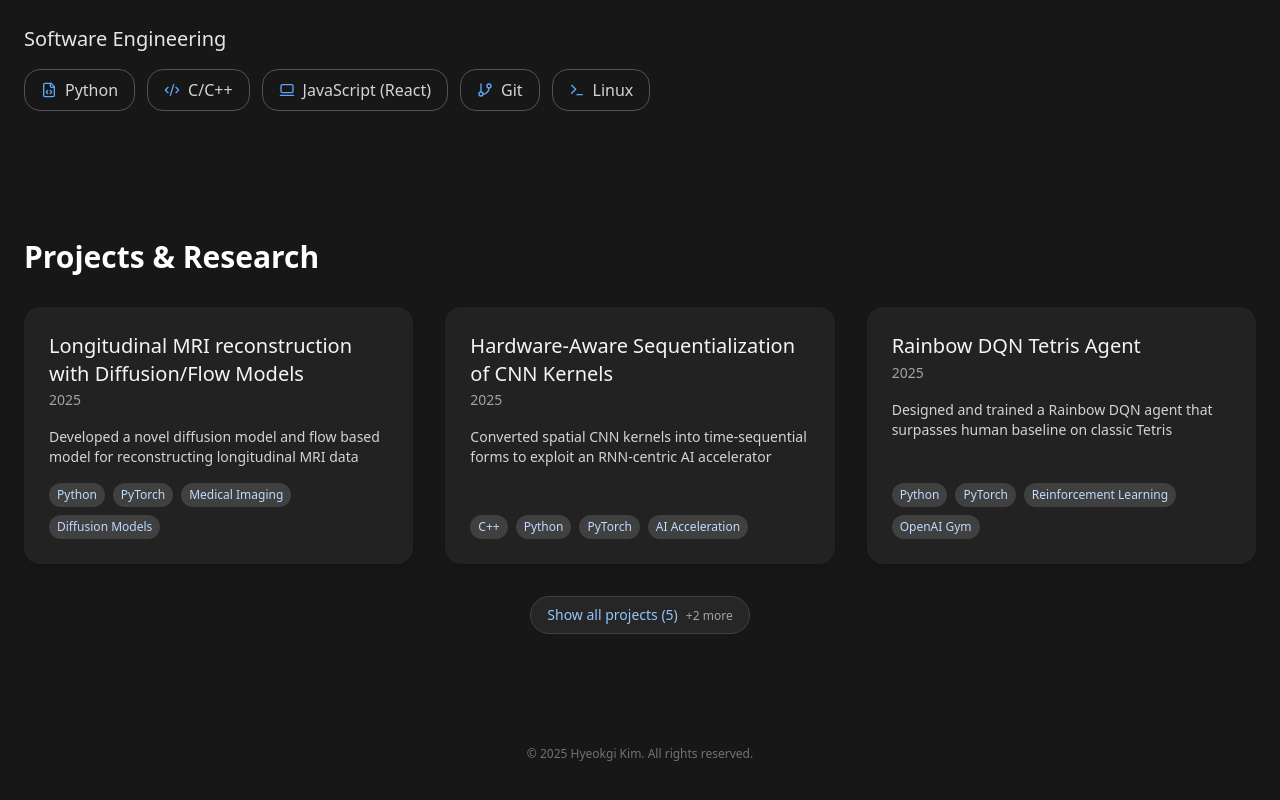
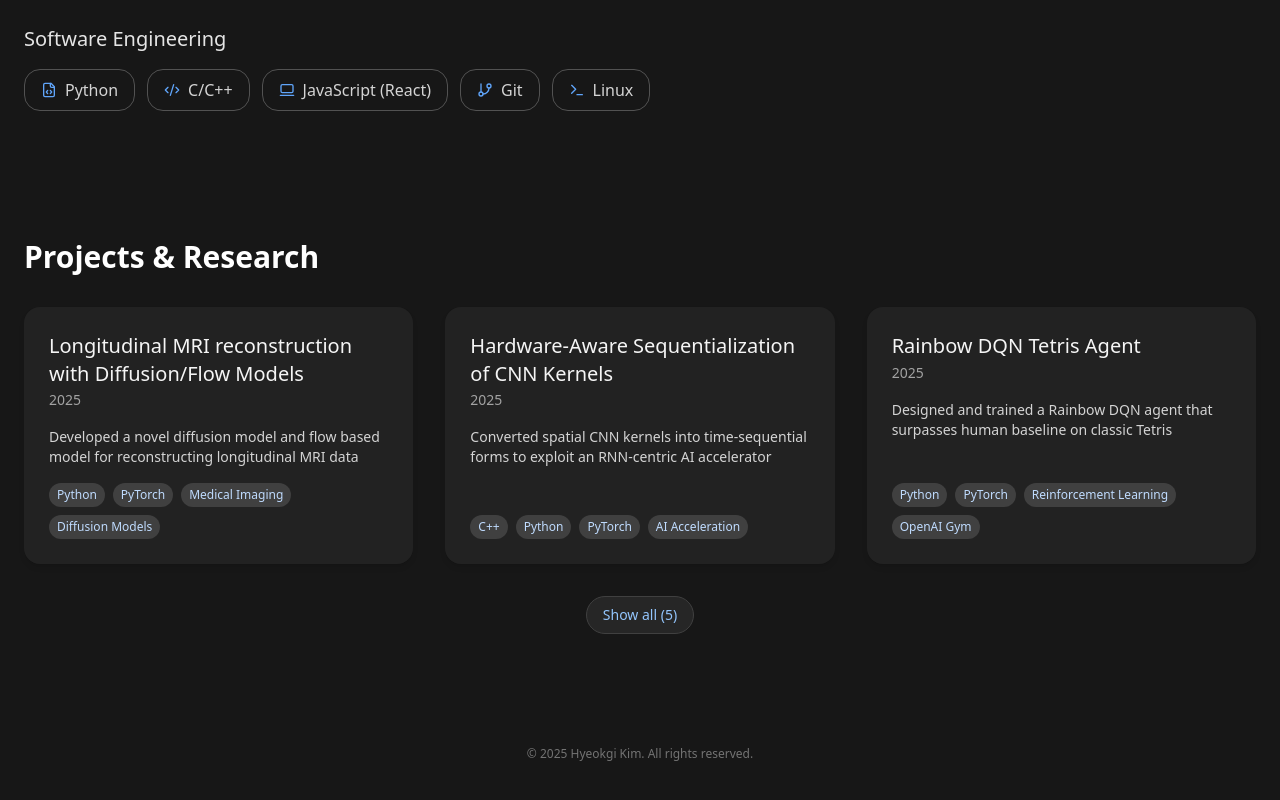
Before and after one commit to grenademeister/portfolio, a React (Vite) app: page / in a window 1280 px wide. Shown: the part 1772-2572 px from the top of the page. Built offline with nearby package versions, Linux system fonts and the light colour scheme.

Commit message:
Simplify project expand toggle

```diff
--- a/src/components/sections/ProjectsSection.jsx
+++ b/src/components/sections/ProjectsSection.jsx
@@ -12,7 +12,7 @@ export function ProjectsSection({
     onProjectSelect
 }) {
     const canExpand = totalProjects > previewCount;
-    const hiddenCount = Math.max(totalProjects - projects.length, 0);
+    const toggleLabel = isExpanded ? "Show fewer" : `Show all (${totalProjects})`;
 
     return (
         <Section id="projects" className="container mx-auto px-6 py-16">
@@ -38,13 +38,7 @@ export function ProjectsSection({
                                     stiffness: 150,
                                     damping: 15
                                 }}
-                                style={{
-                                    transformOrigin: "center"
-                                }}
-                                whileHover={{
-                                    y: -8,
-                                    transition: { duration: 0.2, ease: "easeOut" }
-                                }}
+                                whileHover={{ y: -8, transition: { duration: 0.2, ease: "easeOut" } }}
                                 onClick={() => onProjectSelect(project)}
                                 role="button"
                                 aria-label={`View details for ${project.title}`}
@@ -92,14 +86,7 @@ export function ProjectsSection({
                                 aria-expanded={isExpanded}
                                 className="px-4 py-2 rounded-full border border-blue-200 dark:border-neutral-700 bg-blue-50 dark:bg-neutral-800 text-sm font-medium text-blue-700 dark:text-blue-300 hover:bg-blue-100 dark:hover:bg-neutral-700 transition-colors"
                             >
-                                {isExpanded
-                                    ? "Show fewer projects"
-                                    : `Show all projects (${totalProjects})`}
-                                {!isExpanded && hiddenCount > 0 && (
-                                    <span className="ml-2 text-xs text-neutral-500 dark:text-neutral-400">
-                                        +{hiddenCount} more
-                                    </span>
-                                )}
+                                {toggleLabel}
                             </button>
                         </div>
                     )}
```
